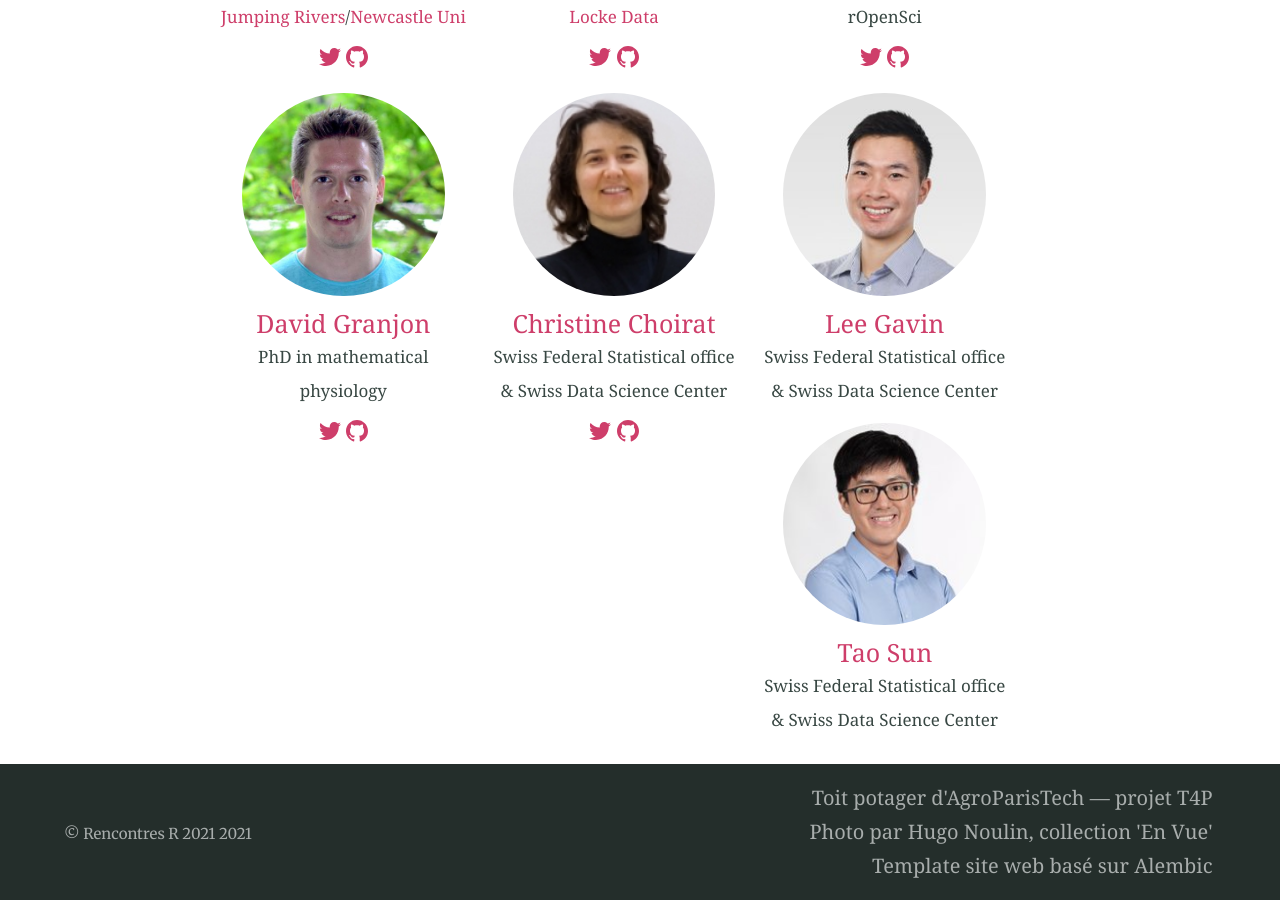
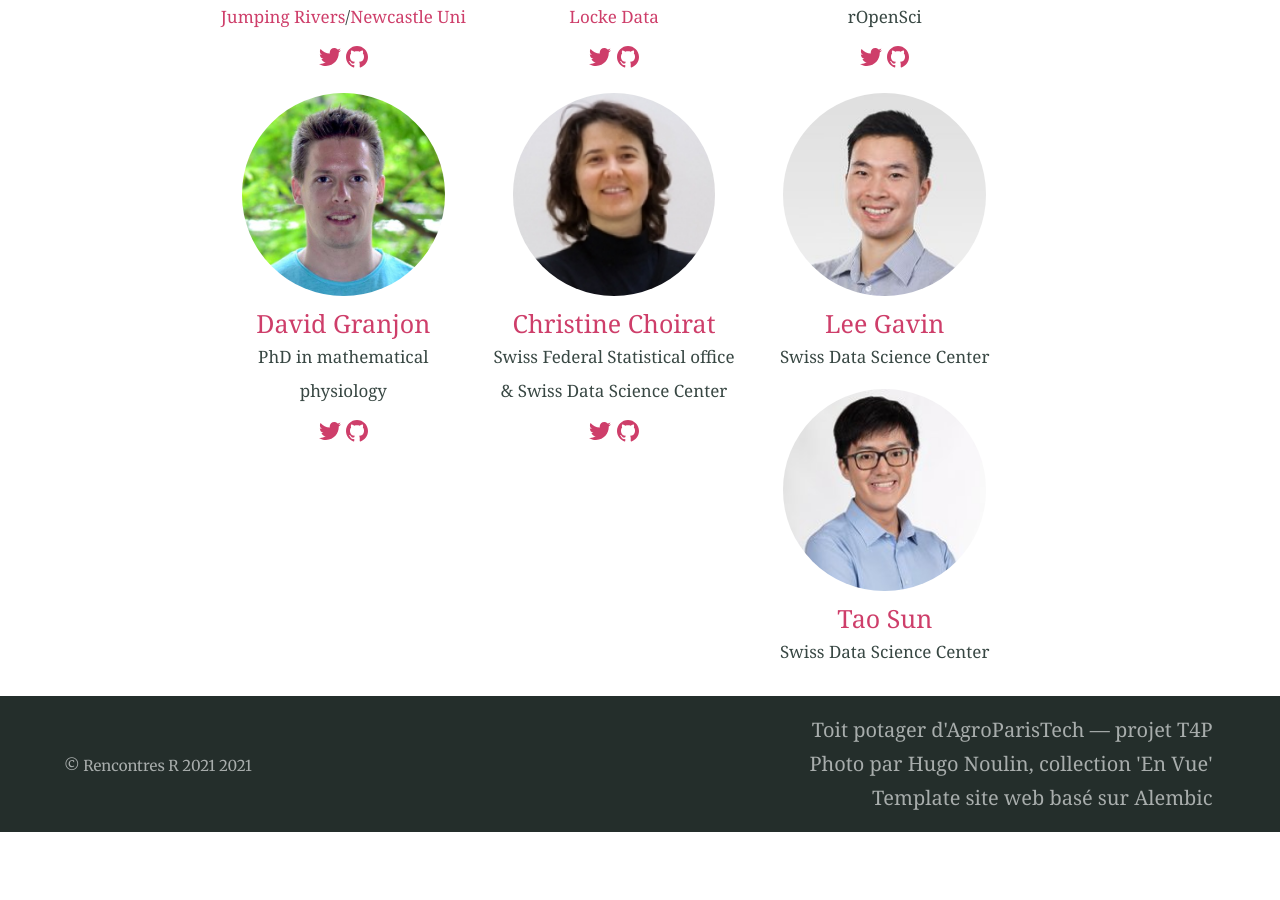
Before and after one commit to rencontres-r-2020/rencontres-r-2021.github.io, a Jekyll site: the page built from invited.md, in a window 1280 px wide and 900 px high, scrolled down 634 px. Built offline with Jekyll 4.4.1, drawn with Linux system fonts in a browser that asks for light colours; our own code applies the rules of GitHub Pages for plain Markdown files; after the commit the page ends 1466 px from its top, so only the background shows below that; some of the changed text lies outside the part shown.

Commit message:
updated affiliatino for Lee an Tao

```diff
--- a/invited.md
+++ b/invited.md
@@ -113,7 +113,7 @@ feature_image: "/assets/img/toit_agro.png"
           <a href="https://datascience.ch/team_member/gavin-lee-data-science-engineer/">Lee Gavin</a>
         </div>
         <div class="speaker-position">
-         Swiss Federal Statistical office & Swiss Data Science Center
+         Swiss Data Science Center
         </div>
       </div>
     </div>
@@ -127,7 +127,7 @@ feature_image: "/assets/img/toit_agro.png"
           <a href="https://datascience.ch/team_member/sun-tao/">Tao Sun</a>
         </div>
         <div class="speaker-position">
-         Swiss Federal Statistical office & Swiss Data Science Center
+         Swiss Data Science Center
         </div>
       </div>
     </div>
```
Also changed, not shown: other parts of invited.md (+1 -1 lines).
